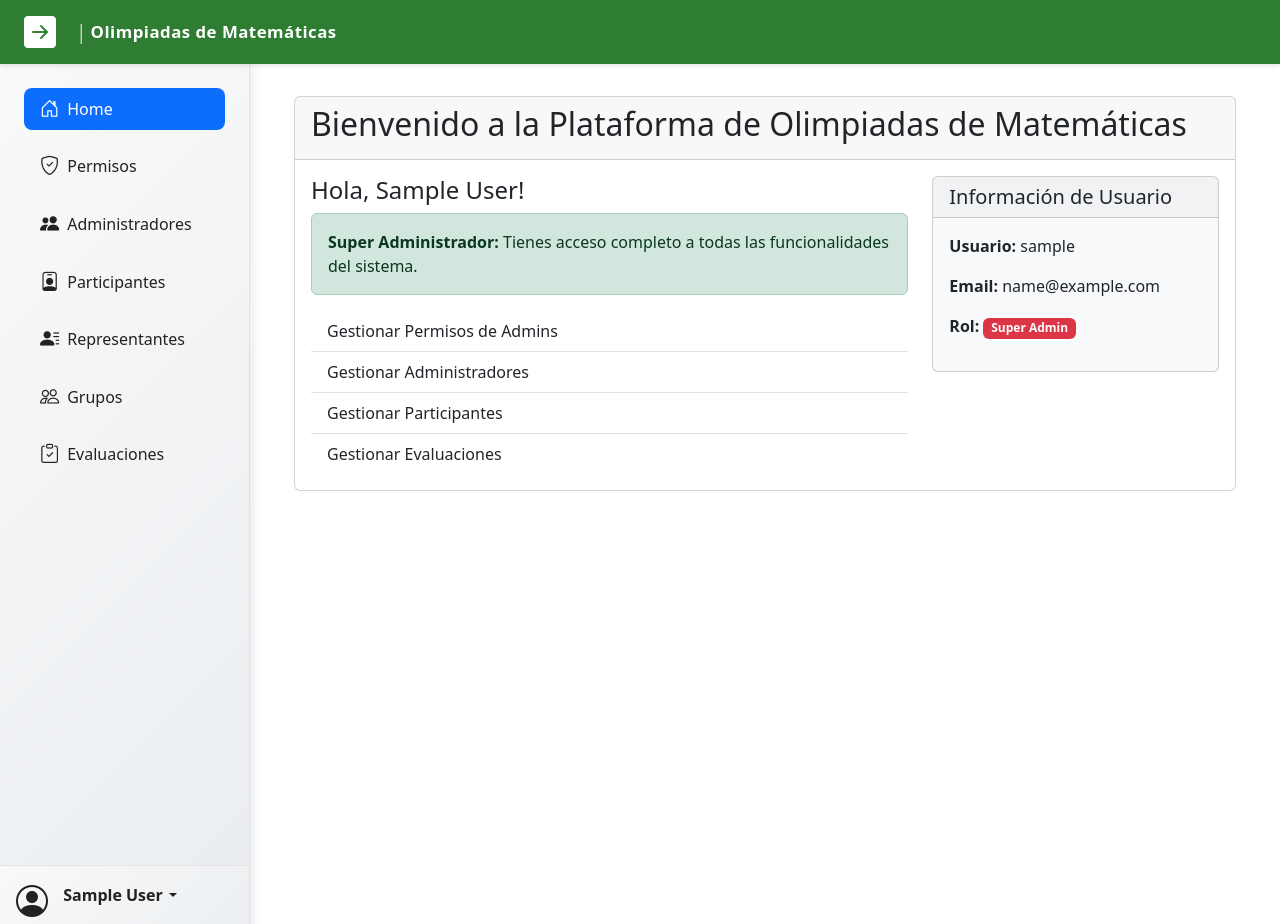
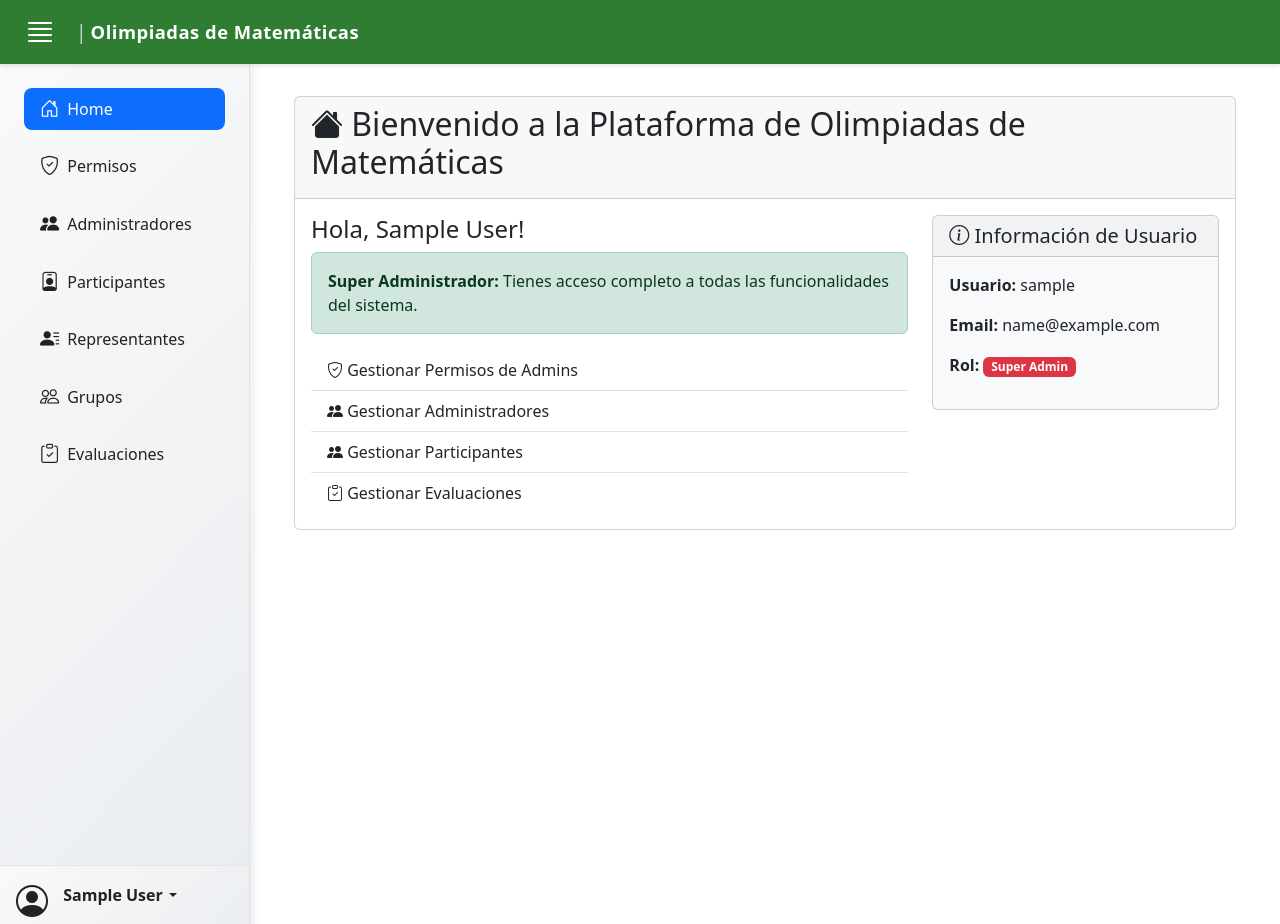
Before and after one commit to gochoag/TestMathUTEQ, a Django app: page /dashboard/ in a window 1280 px wide. Run offline with Django 5.2, Linux system fonts and the light colour scheme; the visitor is signed in with stand-in values (Sample User, id 1); some libraries are stand-ins or nearby versions.

Commit message:
cambios de iconos

```diff
--- a/matholymp/templates/base.html
+++ b/matholymp/templates/base.html
@@ -28,12 +28,12 @@
           type="button"
           style="font-size: 2rem"
         >
-          <i class="bi bi-arrow-right-square-fill"></i>
+          <i class="bi bi-justify"></i>
         </button>
         <span class="header-separator mx-1">|</span>
         <span
           class="header-title text-white fw-semibold"
-          style="font-size: 1.05rem; letter-spacing: 0.5px"
+          style="font-size: 1.15rem; letter-spacing: 0.5px"
           >Olimpiadas de Matemáticas</span
         >
       </div>
--- a/matholymp/templates/quizzes/dashboard.html
+++ b/matholymp/templates/quizzes/dashboard.html
@@ -10,7 +10,7 @@
             <div class="card">
                 <div class="card-header">
                     <h2 class="card-title">
-                        <i class="fas fa-home"></i>
+                        <i class="bi bi-house-fill"></i>
                         Bienvenido a la Plataforma de Olimpiadas de Matemáticas
                     </h2>
                 </div>
@@ -21,46 +21,46 @@
 
                             {% if role == 'superadmin' %}
                                 <div class="alert alert-success">
-                                    <i class="fas fa-crown"></i>
+                                    <i class="bi bi-crown"></i>
                                     <strong>Super Administrador:</strong> Tienes acceso completo a todas las funcionalidades del sistema.
                                 </div>
                                 <ul class="list-group list-group-flush">
-                                    <li class="list-group-item"><i class="fas fa-shield-check"></i> Gestionar Permisos de Admins</li>
-                                    <li class="list-group-item"><i class="fas fa-users-cog"></i> Gestionar Administradores</li>
-                                    <li class="list-group-item"><i class="fas fa-user-friends"></i> Gestionar Participantes</li>
-                                    <li class="list-group-item"><i class="fas fa-clipboard-check"></i> Gestionar Evaluaciones</li>
+                                    <li class="list-group-item"><i class="bi bi-shield-check"></i> Gestionar Permisos de Admins</li>
+                                    <li class="list-group-item"><i class="bi bi-people-fill"></i> Gestionar Administradores</li>
+                                    <li class="list-group-item"><i class="bi bi-people-fill"></i> Gestionar Participantes</li>
+                                    <li class="list-group-item"><i class="bi bi-clipboard-check"></i> Gestionar Evaluaciones</li>
                                 </ul>
                             {% elif role == 'admin' and has_full_access %}
                                 <div class="alert alert-info">
-                                    <i class="fas fa-user-shield"></i>
+                                    <i class="bi bi-shield-check"></i>
                                     <strong>Administrador con Acceso Total:</strong> Puedes gestionar administradores, participantes y evaluaciones.
                                 </div>
                                 <ul class="list-group list-group-flush">
-                                    <li class="list-group-item"><i class="fas fa-users-cog"></i> Gestionar Administradores</li>
-                                    <li class="list-group-item"><i class="fas fa-user-friends"></i> Gestionar Participantes</li>
-                                    <li class="list-group-item"><i class="fas fa-clipboard-check"></i> Gestionar Evaluaciones</li>
+                                    <li class="list-group-item"><i class="bi bi-people-fill"></i> Gestionar Administradores</li>
+                                    <li class="list-group-item"><i class="bi bi-people-fill"></i> Gestionar Participantes</li>
+                                    <li class="list-group-item"><i class="bi bi-clipboard-check"></i> Gestionar Evaluaciones</li>
                                 </ul>
                             {% elif role == 'admin' %}
                                 <div class="alert alert-warning">
-                                    <i class="fas fa-user"></i>
+                                    <i class="bi bi-person-fill"></i>
                                     <strong>Administrador:</strong> Puedes gestionar participantes y evaluaciones.
                                 </div>
                                 <ul class="list-group list-group-flush">
-                                    <li class="list-group-item"><i class="fas fa-user-friends"></i> Gestionar Participantes</li>
-                                    <li class="list-group-item"><i class="fas fa-clipboard-check"></i> Gestionar Evaluaciones</li>
+                                    <li class="list-group-item"><i class="bi bi-people-fill"></i> Gestionar Participantes</li>
+                                    <li class="list-group-item"><i class="bi bi-clipboard-check"></i> Gestionar Evaluaciones</li>
                                 </ul>
                             {% elif role == 'participant' %}
                                 <div class="alert alert-primary">
-                                    <i class="fas fa-user-graduate"></i>
+                                    <i class="bi bi-person-fill"></i>
                                     <strong>Participante:</strong> Consulta y realiza tus evaluaciones disponibles.
                                 </div>
                                 <ul class="list-group list-group-flush">
-                                    <li class="list-group-item"><i class="fas fa-clipboard-check"></i> Ver Evaluaciones Disponibles</li>
-                                    <li class="list-group-item"><i class="fas fa-chart-bar"></i> Ver Resultados</li>
+                                    <li class="list-group-item"><i class="bi bi-clipboard-check"></i> Ver Evaluaciones Disponibles</li>
+                                    <li class="list-group-item"><i class="bi bi-chart-bar"></i> Ver Resultados</li>
                                 </ul>
                             {% else %}
                                 <div class="alert alert-danger">
-                                    <i class="fas fa-exclamation-triangle"></i>
+                                    <i class="bi bi-exclamation-triangle"></i>
                                     <strong>Sin Permisos:</strong> No tienes permisos asignados. Contacta al administrador.
                                 </div>
                             {% endif %}
@@ -70,7 +70,7 @@
                             <div class="card bg-light">
                                 <div class="card-header">
                                     <h5 class="card-title mb-0">
-                                        <i class="fas fa-info-circle"></i>
+                                        <i class="bi bi-info-circle"></i>
                                         Información de Usuario
                                     </h5>
                                 </div>
--- a/matholymp/templates/quizzes/manage_grupos.html
+++ b/matholymp/templates/quizzes/manage_grupos.html
@@ -73,7 +73,7 @@
                         <!-- Botón Volver al Dashboard -->
                         <div>
                             <a href="{% url 'quizzes:dashboard' %}" class="btn btn-secondary">
-                                <i class="fas fa-arrow-left"></i> Volver al Dashboard
+                                <i class="bi bi-arrow-left-circle-fill"></i> Volver
                             </a>
                         </div>
 
```
Also changed, not shown: matholymp/templates/quizzes/_modalCargarExcel.html (+6 -6 lines), matholymp/templates/quizzes/manage_admin_permissions.html (+36 -9 lines), matholymp/templates/quizzes/manage_admins.html (+4 -4 lines), matholymp/templates/quizzes/manage_participants.html (+7 -7 lines), matholymp/templates/quizzes/manage_representantes.html (+6 -6 lines).
